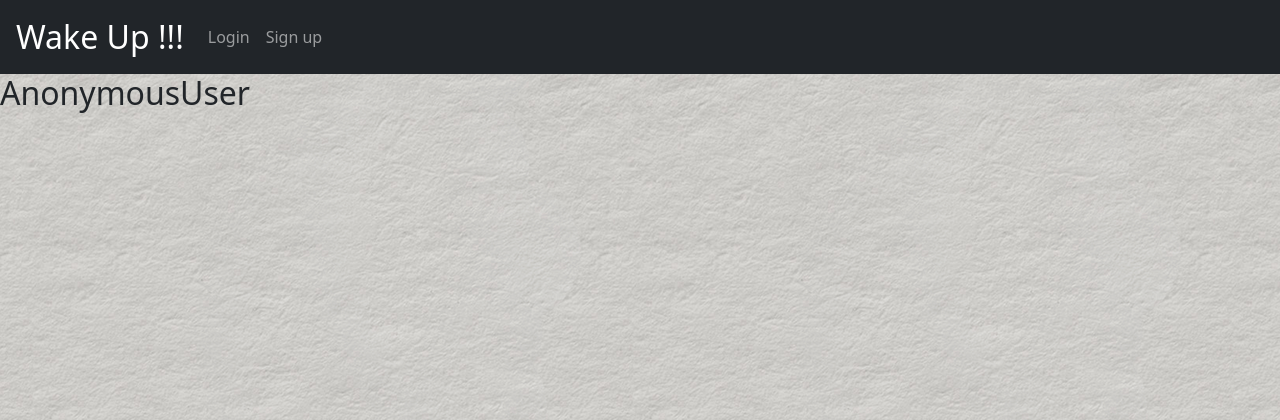
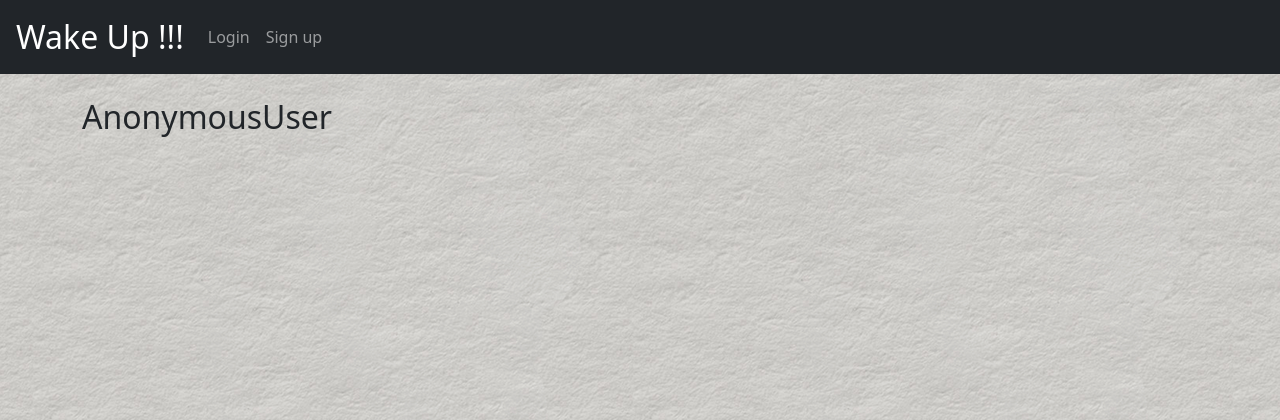
Before and after one commit to kodakar/term_project, a Django app: page /accounts/profile/a in a window 1280 px wide. Shown: the top 420 px of the page. Run offline with Django 4.2, Linux system fonts and the light colour scheme; some libraries are stand-ins or nearby versions.

Commit message:
layout直し

```diff
--- a/templates/layout.html
+++ b/templates/layout.html
@@ -37,8 +37,9 @@
             </ul>
         </nav>
 
+        <div class="container mt-4">
         {% block content %}
-        <p>※コンテンツがありません。</p>
         {% endblock %}
+        </div>
     </body>
 </html>
```
Also changed, not shown: db.sqlite3.
